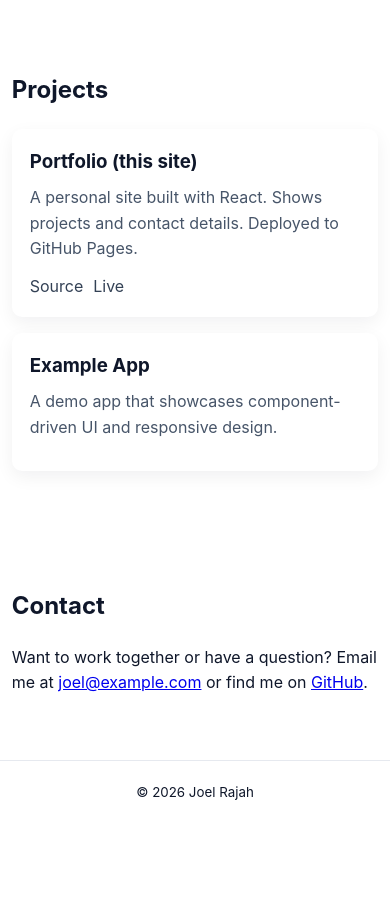
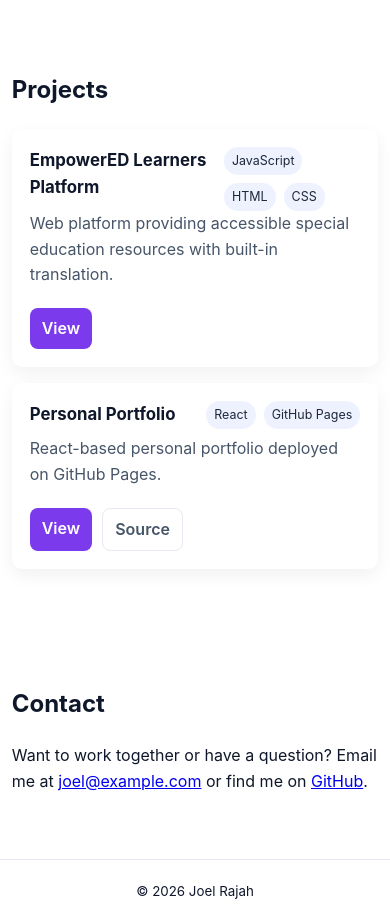
Before and after one commit to joelrajah08/joelrajah08.github.io, a React (Create React App) app: page / in a window 390 px wide. Shown: the part 1700-2621 px from the top of the page. Before the commit the page ends 2523 px from the top, so only its background shows below. Built offline with nearby package versions, Linux system fonts and the light colour scheme.

Commit message:
feat(projects): responsive project grid with tech badges and links

```diff
--- a/src/App.css
+++ b/src/App.css
@@ -164,6 +164,22 @@
   margin-right: 10px;
 }
 
+/* Project grid specifics */
+.projects .grid { margin-top: 12px; }
+.project-card { display:flex; flex-direction:column; justify-content:space-between; }
+.project-top { display:flex; justify-content:space-between; align-items:flex-start; gap:12px; }
+.project-title { margin:0; font-size:1.05rem; }
+.project-desc { margin: 10px 0 14px; color:#475569; }
+.project-tech { display:flex; flex-wrap:wrap; gap:8px; }
+.tech-badge { background:#eef2ff; color:#1e293b; padding:4px 8px; border-radius:999px; font-size:0.78rem; }
+.project-actions { display:flex; gap:10px; margin-top:8px; }
+.project-link { padding:8px 12px; border-radius:8px; text-decoration:none; background:#7c3aed; color:#fff; font-weight:600; }
+.project-link.muted { background:transparent; color:#475569; border:1px solid #e6e9ef; }
+
+@media (min-width: 960px) {
+  .projects .grid { grid-template-columns: repeat(3, 1fr); }
+}
+
 @media (max-width: 520px) {
   .hero h1 { font-size: 1.6rem; }
   .container { width: 94%; }
--- a/src/components/ProjectCard.js
+++ b/src/components/ProjectCard.js
@@ -3,14 +3,23 @@ import React from 'react';
 export default function ProjectCard({ project }) {
   return (
     <article className="project-card">
-      <h3>{project.title}</h3>
-      <p>{project.description}</p>
-      <div className="project-links">
+      <div className="project-top">
+        <h3 className="project-title">{project.title}</h3>
+        <div className="project-tech">
+          {(project.tech || []).map((t, i) => (
+            <span className="tech-badge" key={i}>{t}</span>
+          ))}
+        </div>
+      </div>
+
+      <p className="project-desc">{project.description}</p>
+
+      <div className="project-actions">
+        {project.link && (
+          <a className="project-link" href={project.link} target="_blank" rel="noreferrer">View</a>
+        )}
         {project.github && (
-          <a href={project.github} target="_blank" rel="noreferrer">Source</a>
-        )}
-        {project.demo && (
-          <a href={project.demo} target="_blank" rel="noreferrer">Live</a>
+          <a className="project-link muted" href={project.github} target="_blank" rel="noreferrer">Source</a>
         )}
       </div>
     </article>
--- a/src/data/projects.js
+++ b/src/data/projects.js
@@ -1,17 +1,19 @@
 const projects = [
   {
-    id: 'proj-1',
-    title: 'Portfolio (this site)',
-    description: 'A personal site built with React. Shows projects and contact details. Deployed to GitHub Pages.',
-    github: 'https://github.com/joelrajah08/joelrajah08.github.io',
-    demo: 'https://joelrajah08.github.io'
+    title: "EmpowerED Learners Platform",
+    description:
+      "Web platform providing accessible special education resources with built-in translation.",
+    tech: ["JavaScript", "HTML", "CSS"],
+    link: "#",
+    github: ""
   },
   {
-    id: 'proj-2',
-    title: 'Example App',
-    description: 'A demo app that showcases component-driven UI and responsive design.',
-    github: '',
-    demo: ''
+    title: "Personal Portfolio",
+    description:
+      "React-based personal portfolio deployed on GitHub Pages.",
+    tech: ["React", "GitHub Pages"],
+    link: "#",
+    github: "https://github.com/joelrajah08/joelrajah08.github.io"
   }
 ];
 
```
